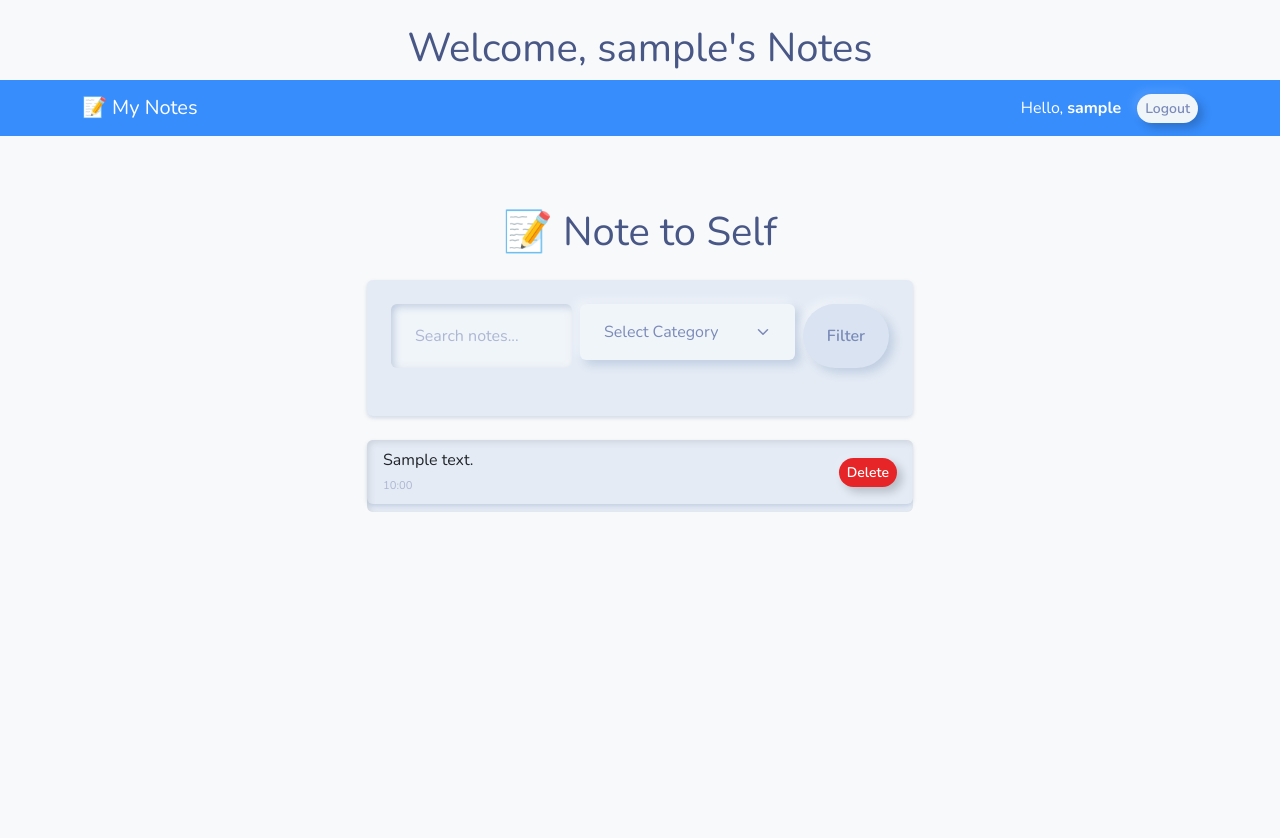
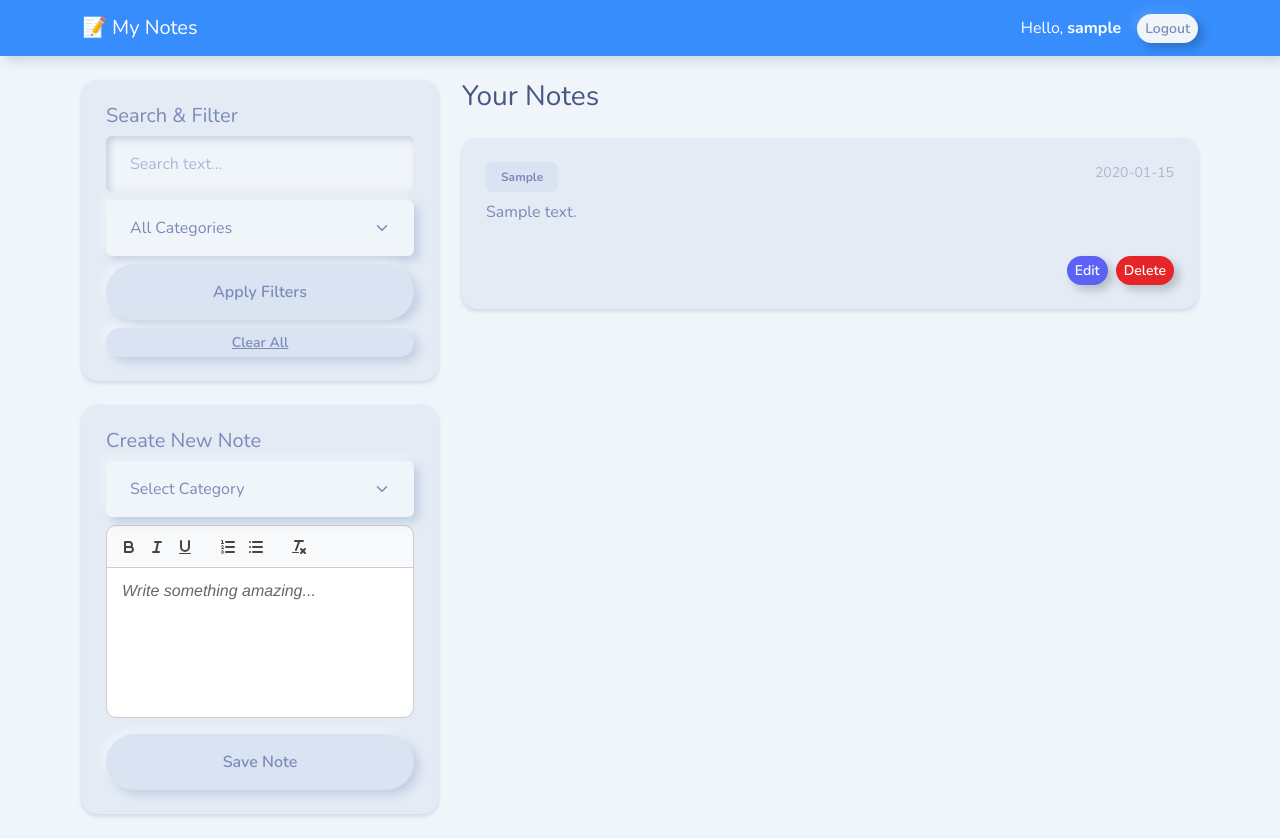
Before and after one commit to Ifenny77/my-notes-app, a Flask app: page / in a window 1280 px wide. Before the commit the page ends 512 px from the top, so only its background shows below. Run offline with Flask 3, Linux system fonts and the light colour scheme; a user stored in the database is signed in; tables that the repository leaves empty hold one stand-in row (values such as "Sample post"); parts of the project's set-up code (start-up, migrations or seed data) failed here and were passed over; some libraries are stand-ins or nearby versions.

Commit message:
Final UI with Categories, Search, and Rich Text

```diff
--- a/app.py
+++ b/app.py
@@ -25,14 +25,8 @@ class User(UserMixin, db.Model):
 
 class Note(db.Model):
     id = db.Column(db.Integer, primary_key=True)
-    content = db.Column(db.String(200), nullable=False)
-    date_created = db.Column(db.DateTime, default=datetime.utcnow)
-    user_id = db.Column(db.Integer, db.ForeignKey('user.id'), nullable=False)
-
-class Note(db.Model):
-    id = db.Column(db.Integer, primary_key=True)
     content = db.Column(db.String(500), nullable=False)
-    category = db.Column(db.String(50), default='General') # New Column!
+    category = db.Column(db.String(50), default='General')
     date_created = db.Column(db.DateTime, default=datetime.utcnow)
     user_id = db.Column(db.Integer, db.ForeignKey('user.id'), nullable=False)
 
@@ -103,11 +97,6 @@ def logout():
     logout_user()
     return redirect(url_for('login'))
 
-@app.route('/')
-@login_required
-def index():
-    user_notes = Note.query.filter_by(user_id=current_user.id).all()
-    return render_template('index.html', notes=user_notes)
 
 @app.route('/add', methods=['POST'])
 @login_required
--- a/templates/index.html
+++ b/templates/index.html
@@ -1,64 +1,126 @@
 <!DOCTYPE html>
 <html lang="en">
-<h1 class="text-center mt-4">Welcome, {{ current_user.username }}'s Notes</h1>
 <head>
     <meta charset="UTF-8">
     <meta name="viewport" content="width=device-width, initial-scale=1.0">
-
+    <title>My Professional Notes</title>
     <link rel="stylesheet" href="https://cdn.jsdelivr.net/npm/bootswatch@5.3.3/dist/morph/bootstrap.min.css">
-
+    <link href="https://cdn.quilljs.com/1.3.6/quill.snow.css" rel="stylesheet">
     <style>
-        body { background-color: #f8f9fa; }
-        .note-card { transition: transform 0.2s; }
-        .note-card:hover { transform: scale(1.02); }
+        .ql-container { font-size: 16px; border-bottom-left-radius: 10px; border-bottom-right-radius: 10px; }
+        .ql-toolbar { border-top-left-radius: 10px; border-top-right-radius: 10px; background: #f8f9fa; }
+        .note-card { transition: transform 0.2s; border: none; border-radius: 15px; }
+        .note-card:hover { transform: translateY(-5px); }
     </style>
 </head>
-<body>
-<nav class="navbar navbar-expand-lg navbar-dark bg-primary mb-4">
+<body class="bg-light">
+
+    <nav class="navbar navbar-expand-lg navbar-dark bg-primary mb-4 shadow">
         <div class="container">
             <a class="navbar-brand" href="/">📝 My Notes</a>
             <div class="d-flex align-items-center">
-            <span class="navbar-text me-3 text-white">
+                <span class="navbar-text me-3 text-white d-none d-md-inline">
                     Hello, <strong>{{ current_user.username }}</strong>
                 </span>
                 <a href="/logout" class="btn btn-outline-light btn-sm">Logout</a>
             </div>
         </div>
     </nav>
-    <div class="container py-5">
-        <div class="row justify-content-center">
-            <div class="col-md-6">
-                <h1 class="text-center mb-4">📝 Note to Self</h1>
 
-                <div class="card shadow-sm mb-4">
+    <div class="container">
+        <div class="row">
+            <div class="col-md-4">
+                <div class="card shadow-sm mb-4" style="border-radius: 15px;">
                     <div class="card-body">
-                        <form action="/" method="GET" class="mb-4 d-flex gap-2">
-    <input type="text" name="search" class="form-control" placeholder="Search notes...">
+                        <h5>Search & Filter</h5>
+                        <form action="/" method="GET" class="mb-2">
+                            <input type="text" name="search" class="form-control mb-2" placeholder="Search text...">
+                            <select name="category" class="form-select mb-2">
+                                <option value="">All Categories</option>
+                                <option value="Work">Work</option>
+                                <option value="Personal">Personal</option>
+                                <option value="Ideas">Ideas</option>
+                            </select>
+                            <button type="submit" class="btn btn-primary w-100">Apply Filters</button>
+                        </form>
+                        <a href="/" class="btn btn-link btn-sm w-100">Clear All</a>
+                    </div>
+                </div>
+
+                <div class="card shadow-sm mb-4" style="border-radius: 15px;">
+                    <div class="card-body">
+                        <h5>Create New Note</h5>
+                        <form id="note-form" action="/add" method="POST">
                             <select name="category" class="form-select mb-2">
                                 <option value="General">Select Category</option>
                                 <option value="Work">Work</option>
                                 <option value="Personal">Personal</option>
                                 <option value="Ideas">Ideas</option>
                             </select>
-    <button type="submit" class="btn btn-primary">Filter</button>
+
+                            <div id="editor" style="height: 150px;" class="bg-white"></div>
+                            <input type="hidden" name="content" id="content">
+
+                            <button type="submit" class="btn btn-success w-100 mt-3">Save Note</button>
                         </form>
                     </div>
                 </div>
+            </div>
 
-                <div class="list-group">
+            <div class="col-md-8">
+                <h3 class="mb-4">Your Notes</h3>
+                {% if not notes %}
+                    <div class="alert alert-info">No notes found. Create one on the left!</div>
+                {% endif %}
+
                 {% for note in notes %}
-<div class="list-group-item list-group-item-action d-flex justify-content-between align-items-center note-card mb-2 shadow-sm rounded">
-    <div>
-        {{ note.content }}
-        <br>
-        <small class="text-muted" style="font-size: 0.7rem;">{{ note.date_created.strftime('%H:%M') }}</small>
+                <div class="card note-card shadow-sm mb-3">
+                    <div class="card-body">
+                        <div class="d-flex justify-content-between align-items-start">
+                            <span class="badge bg-secondary mb-2">{{ note.category }}</span>
+                            <small class="text-muted">{{ note.date_created.strftime('%Y-%m-%d') }}</small>
                         </div>
-    <a href="/delete/{{ note.id }}" class="btn btn-sm btn-outline-danger">Delete</a>
+                        <div class="card-text">
+                            {{ note.content | safe }}
+                        </div>
+                        <hr>
+                        <div class="d-flex justify-content-end gap-2">
+                            <a href="/edit/{{ note.id }}" class="btn btn-sm btn-outline-info">Edit</a>
+                            <a href="/delete/{{ note.id }}" class="btn btn-sm btn-outline-danger" onclick="return confirm('Delete this note?')">Delete</a>
+                        </div>
+                    </div>
                 </div>
                 {% endfor %}
             </div>
         </div>
     </div>
-    </div>
+
+    <script src="https://cdn.quilljs.com/1.3.6/quill.js"></script>
+    <script>
+        // Initialize Quill
+        var quill = new Quill('#editor', {
+            theme: 'snow',
+            placeholder: 'Write something amazing...',
+            modules: {
+                toolbar: [
+                    ['bold', 'italic', 'underline'],
+                    [{ 'list': 'ordered'}, { 'list': 'bullet' }],
+                    ['clean']
+                ]
+            }
+        });
+
+        // Bridge: Copy Quill HTML to Hidden Input before Submit
+        var form = document.getElementById('note-form');
+        form.onsubmit = function() {
+            var contentInput = document.querySelector('#content');
+            // If the editor is empty, don't submit
+            if (quill.root.innerText.trim().length === 0) {
+                alert("Note cannot be empty!");
+                return false;
+            }
+            contentInput.value = quill.root.innerHTML;
+        };
+    </script>
 </body>
 </html>
```
Lines whose indentation alone changed are shown as unchanged.
